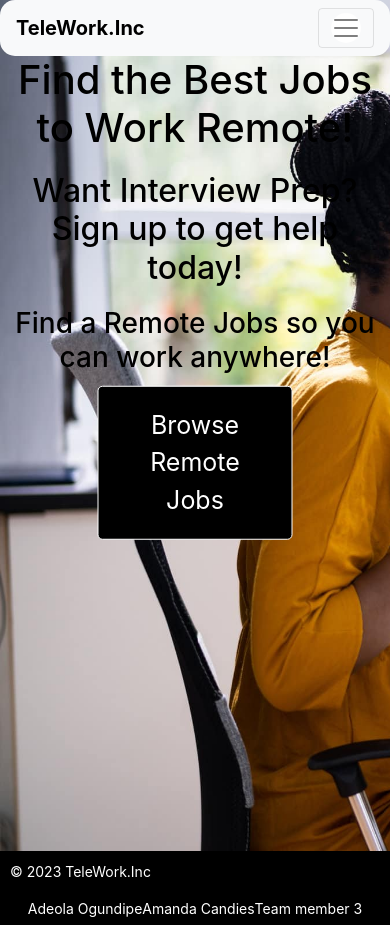
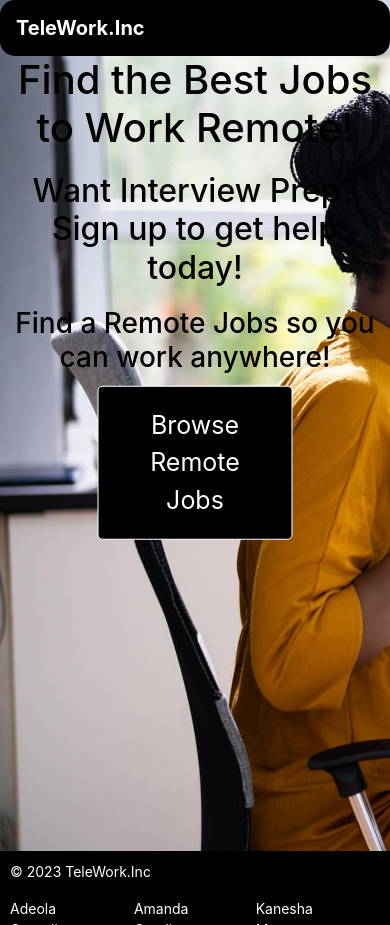
Before and after one commit to CSU-ITCapstone-Fall-23/TeleWork, a Flask app: page / in a window 390 px wide. Run offline with Flask 3, Linux system fonts and the light colour scheme; some libraries are stand-ins or nearby versions.

Commit message:
updated css and homepage (index.html)

```diff
--- a/static/css/app.css
+++ b/static/css/app.css
@@ -1,5 +1,3 @@
-/* Amanda's css code */
-
 
 
 body {
@@ -36,23 +34,25 @@ body {
  .navbar {
     background-color: black;
     border-radius: 15px;
-    font-size: 18px;
+    font-size: 16px;
     font-weight: bold;
 }
 
-.navbar-nav .nav-item.nav-link :hover {
-    color: blue;
-  }
+.navbar-nav .nav-item.nav-link.active {
+  color: white;
+ }  /* fix this needs to blue when users hover over the nav tab */
 
- .navbar-toggler-icon {
+
+ /* .navbar-toggler-icon {
     background-color: #fff;
-    border-radius: 50%;
+    border-radius: 50%;   */
     /* This makes the toggle icon round */
 
- }
+ /* } */
 
 .navbar-nav a {
-    margin: 0 100px; /* Adjust the values to control horizontal and vertical spacing */
+    margin: 0 120px;
+    color: white;
   }
 
 
@@ -67,12 +67,16 @@ h1, h2, h3 {
 @media (max-width: 767px) {
   body {
     padding-top: 56px;
-         /* Adjusted for the fixed navbar height in smaller screens */
+
   }
 
   .navbar-expand-lg .navbar-nav .nav-link {
     padding-right: 0;
     padding-left: 0.5rem;
+  }
+
+  .navbar-brand{
+    color: white;
   }
 }
 
@@ -95,10 +99,10 @@ body {
   .footer ul {
     list-style: none;
     padding: 0;
-    display: flex; /* Use flexbox to make the items span across */
-    justify-content: center;
+    display: flex;
+    justify-content: space-around;
   }
 
   .footer li {
-    margin-right: 0 10px;
+    margin-right: 10px;
   }
--- a/templates/index.html
+++ b/templates/index.html
@@ -14,7 +14,6 @@
       background-size: cover;
       background-repeat: no-repeat;
       background-attachment: fixed;
-      color: white;
     }
 
 
@@ -28,19 +27,17 @@
     }
 
     .navbar-light .navbar-brand {
-      color: black; /* set color for hamburger bar */
+      color: white; /* set color for hamburger bar */
     }
 
     .navbar-light .navbar-toggler-icon {
       background-color: white; /* Set the background color for the toggler icon */
     }
 
-
-
     </style>
   <body>
 
-    <nav class="navbar navbar-expand-lg navbar-light bg-light">
+    <nav class="navbar navbar-expand-lg">
       <a class="navbar-brand" href="#">TeleWork.Inc</a>
       <button class="navbar-toggler" type="button" data-toggle="collapse" data-target="#navbarNavAltMarkup" aria-controls="navbarNavAltMarkup" aria-expanded="false" aria-label="Toggle navigation">
         <span class="navbar-toggler-icon"></span>
@@ -48,12 +45,14 @@
       <div class="collapse navbar-collapse" id="navbarNavAltMarkup">
         <div class="navbar-nav">
           <a class="nav-item nav-link active" href="#">Home</a>
+          <a class="nav-item nav-link active" href="#">About Us</a>
           <a class="nav-item nav-link" href="#">Job Postings</a>
           <a class="nav-item nav-link" href="#">Interview Preparation</a>
           <a class="nav-item nav-link" href="#">Contact Us</a>
         </div>
       </div>
     </nav>
+
 
     <h1>Find the Best Jobs to Work Remote!</h1>
     <h2>Want Interview Prep? Sign up to get help today!</h2>
@@ -64,13 +63,14 @@
     <div class="footer">
       <footer>
         <p>&copy; 2023 TeleWork.Inc</p>
-          <ul>
-            <p>Adeola Ogundipe</p>
-            <p>Amanda Candies</p>
-            <p>Team member 3</p>
-          </ul>
+        <ul>
+          <li>Adeola Ogundipe</li>
+          <li>Amanda Candies</li>
+          <li>Kanesha Mcgraw</li>
+        </ul>
       </footer>
-  </div>
+    </div>
+
 
     <script src="https://code.jquery.com/jquery-3.2.1.slim.min.js"></script>
     <script src="https://cdnjs.cloudflare.com/ajax/libs/popper.js/1.12.9/umd/popper.min.js"></script>
```
Lines whose indentation alone changed are shown as unchanged.
